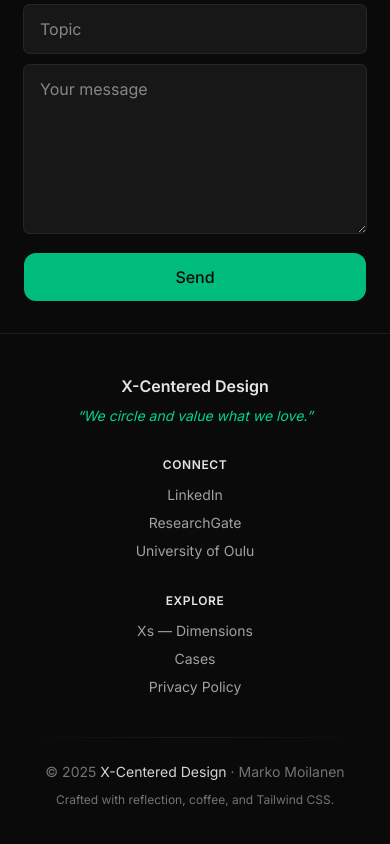
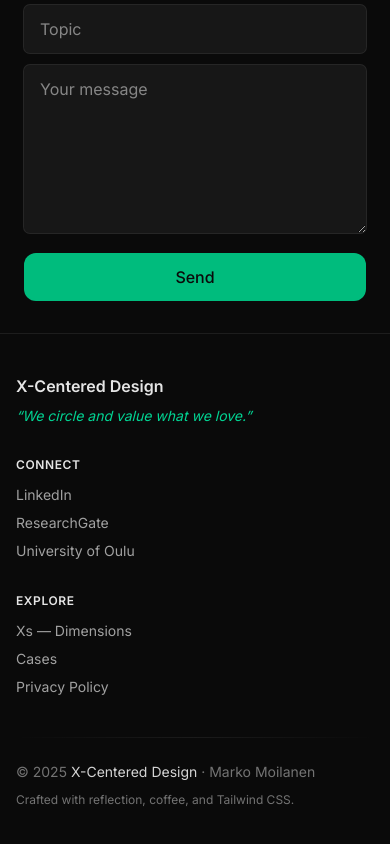
Before and after one commit to moilanenmime/xcentered, a Next.js app: page / in a window 390 px wide. Shown: the part 1290-2134 px from the top of the page. Built offline with nearby package versions, Linux system fonts and the light colour scheme.

Commit message:
refactor: simplify footer layout by removing unnecessary text alignment classes

```diff
--- a/components/Footer.tsx
+++ b/components/Footer.tsx
@@ -5,7 +5,7 @@ export default function Footer() {
         {/* Top: 3 columns on lg, 2 on sm, 1 on mobile */}
         <div className="grid grid-cols-1 gap-8 sm:grid-cols-2 lg:grid-cols-3">
           {/* Brand & Quote */}
-          <div className="text-center sm:text-left">
+          <div className="">
             <h3 className="text-base sm:text-lg font-semibold text-neutral-200">
               X-Centered Design
             </h3>
@@ -15,7 +15,7 @@ export default function Footer() {
           </div>
 
           {/* Connect */}
-          <div className="text-center sm:text-left">
+          <div className="">
             <h3 className="text-xs sm:text-sm font-semibold text-neutral-200 mb-3 uppercase tracking-wider">
               Connect
             </h3>
@@ -54,7 +54,7 @@ export default function Footer() {
           </div>
 
           {/* Explore */}
-          <div className="text-center sm:text-left">
+          <div className="">
             <h3 className="text-xs sm:text-sm font-semibold text-neutral-200 mb-3 uppercase tracking-wider">
               Explore
             </h3>
@@ -87,19 +87,17 @@ export default function Footer() {
           </div>
         </div>
 
-        {/* Divider */}
-        <div className="mt-10 h-px w-full bg-linear-to-r from-transparent via-neutral-800/60 to-transparent" />
+        {/* Divider (fix class name) */}
+        <div className="mt-10 h-px w-full bg-gradient-to-r from-transparent via-neutral-800/60 to-transparent" />
 
-        {/* Bottom bar: stacked on mobile, row on sm+ */}
-        <div className="mt-6 flex flex-col items-center gap-2 sm:flex-row sm:justify-between">
-          <p className="text-center sm:text-left text-sm text-neutral-500">
+        {/* Bottom bar: left-aligned on mobile, spaced on sm+ */}
+        <div className="mt-6 flex flex-col gap-2 sm:flex-row sm:items-center sm:justify-between">
+          <p className="text-sm text-neutral-500">
             © {new Date().getFullYear()}{" "}
             <span className="text-neutral-300">X-Centered Design</span> · Marko
             Moilanen
           </p>
-
-          {/* Small print; wraps nicely on tiny screens */}
-          <p className="text-center sm:text-right text-xs text-neutral-500 leading-relaxed">
+          <p className="text-xs text-neutral-500 leading-relaxed">
             Crafted with reflection, coffee, and Tailwind CSS.
           </p>
         </div>
```
